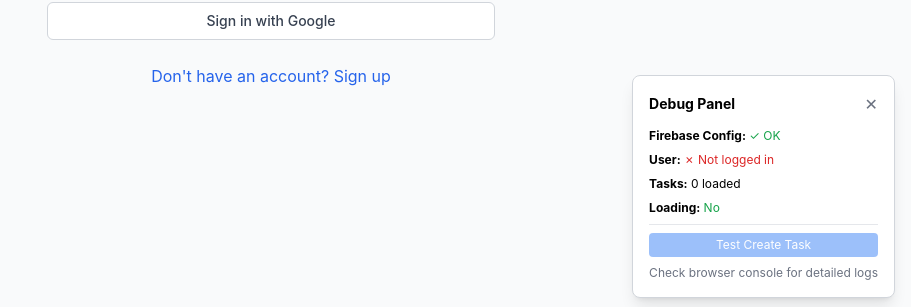
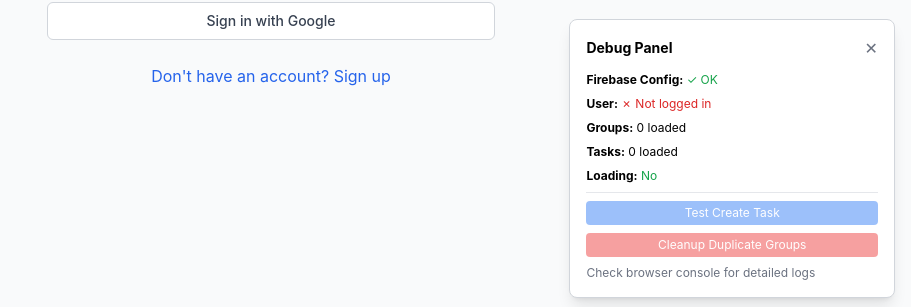
Before and after one commit to code-with-vanhai/todolist-app, a React (Vite) app: page /#/login in a window 1280 px wide. Both pictures are taken after a click on the button "Debug". Shown: the part 486-793 px from the top of the page, without its empty margins (369-1280 px from the left). Built offline with nearby package versions, Linux system fonts and the light colour scheme; no server answers.

Commit message:
Fix duplicate default group

```diff
--- a/src/components/debug/DebugPanel.tsx
+++ b/src/components/debug/DebugPanel.tsx
@@ -1,14 +1,20 @@
 import { useState } from 'react'
 import { useAuthStore } from '../../stores/authStore'
+import { useGroupStore } from '../../stores/groupStore'
 import { useTaskStore } from '../../stores/taskStore'
 import { checkFirebaseConfig } from '../../utils/debug'
 import { Priority, TaskStatus } from '../../types'
+import { collection, getDocs, doc, deleteDoc, updateDoc, query, where } from 'firebase/firestore'
+import { db } from '../../services/firebase'
 
 const DebugPanel = () => {
   const { user } = useAuthStore()
+  const { groups } = useGroupStore()
   const { tasks, loading, error, createTask } = useTaskStore()
   const [showDebug, setShowDebug] = useState(false)
   const [testLoading, setTestLoading] = useState(false)
+  const [cleanupLoading, setCleanupLoading] = useState(false)
+  const [cleanupResult, setCleanupResult] = useState<string | null>(null)
 
   const testCreateTask = async () => {
     if (!user) {
@@ -30,6 +36,104 @@ const DebugPanel = () => {
       alert(`Failed to create test task: ${error.message}`)
     } finally {
       setTestLoading(false)
+    }
+  }
+
+  const cleanupDuplicateGroups = async () => {
+    if (!user) {
+      alert('No user logged in!')
+      return
+    }
+
+    setCleanupLoading(true)
+    setCleanupResult(null)
+
+    try {
+      // Lấy tất cả groups của user
+      const groupsRef = collection(db, 'users', user.uid, 'groups')
+      const snapshot = await getDocs(groupsRef)
+
+      const allGroups: any[] = []
+      snapshot.forEach(doc => {
+        allGroups.push({
+          id: doc.id,
+          ...doc.data(),
+          createdAt: doc.data().createdAt?.toDate?.() || new Date()
+        })
+      })
+
+      // Tìm tất cả default groups (cả "Default" và "Nhóm mặc định")
+      const defaultGroups = allGroups.filter(group =>
+        group.name === 'Default' || group.name === 'Nhóm mặc định'
+      )
+
+      if (defaultGroups.length <= 1) {
+        setCleanupResult(`✅ Không có duplicate default groups (tổng: ${allGroups.length} groups, default groups: ${defaultGroups.length})`)
+        return
+      }
+
+      // Quyết định group nào sẽ giữ lại và đảm bảo tên là "Default"
+      let keepGroup
+      const officialDefaultGroup = defaultGroups.find(g => g.id === 'default')
+      if (officialDefaultGroup) {
+        keepGroup = officialDefaultGroup
+      } else {
+        // Giữ group được tạo sớm nhất
+        defaultGroups.sort((a, b) => a.createdAt.getTime() - b.createdAt.getTime())
+        keepGroup = defaultGroups[0]
+      }
+
+      // Đảm bảo group được giữ lại có tên là "Default"
+      if (keepGroup.name !== 'Default') {
+        try {
+          const keepGroupRef = doc(db, 'users', user.uid, 'groups', keepGroup.id)
+          await updateDoc(keepGroupRef, { name: 'Default' })
+          console.log(`Đã đổi tên group ${keepGroup.id} thành "Default"`)
+        } catch (error) {
+          console.error(`Lỗi khi đổi tên group ${keepGroup.id}:`, error)
+        }
+      }
+
+      // Chuyển tất cả tasks từ các groups duplicate về group được giữ lại
+      let movedTasksCount = 0
+      for (const group of defaultGroups) {
+        if (group.id !== keepGroup.id) {
+          try {
+            // Tìm tất cả tasks thuộc group này
+            const tasksQuery = query(
+              collection(db, 'users', user.uid, 'tasks'),
+              where('groupId', '==', group.id)
+            )
+            const tasksSnapshot = await getDocs(tasksQuery)
+
+            // Chuyển tasks về group được giữ lại
+            for (const taskDoc of tasksSnapshot.docs) {
+              await updateDoc(taskDoc.ref, {
+                groupId: keepGroup.id,
+                updatedAt: new Date()
+              })
+              movedTasksCount++
+            }
+
+            // Xóa group duplicate
+            const groupRef = doc(db, 'users', user.uid, 'groups', group.id)
+            await deleteDoc(groupRef)
+            console.log(`Đã xóa duplicate group: ${group.id} và chuyển ${tasksSnapshot.size} tasks`)
+          } catch (error) {
+            console.error(`Lỗi khi xử lý group ${group.id}:`, error)
+          }
+        }
+      }
+
+      const deletedCount = defaultGroups.length - 1
+
+      setCleanupResult(`🎉 Đã dọn dẹp thành công! Xóa ${deletedCount} duplicate groups, chuyển ${movedTasksCount} tasks, giữ lại: ${keepGroup.id}`)
+
+    } catch (error: any) {
+      console.error('Error cleaning up groups:', error)
+      setCleanupResult(`❌ Lỗi: ${error.message}`)
+    } finally {
+      setCleanupLoading(false)
     }
   }
 
@@ -76,6 +180,16 @@ const DebugPanel = () => {
         </div>
 
         <div>
+          <strong>Groups:</strong> {groups.length} loaded
+          {(() => {
+            const defaultGroups = groups.filter(g => g.name === 'Default' || g.name === 'Nhóm mặc định')
+            return defaultGroups.length > 1 && (
+              <span className="text-red-600 ml-1">⚠️ {defaultGroups.length} default groups!</span>
+            )
+          })()}
+        </div>
+
+        <div>
           <strong>Tasks:</strong> {tasks.length} loaded
         </div>
 
@@ -93,7 +207,7 @@ const DebugPanel = () => {
           </div>
         )}
 
-        <div className="pt-2 border-t">
+        <div className="pt-2 border-t space-y-2">
           <button
             onClick={testCreateTask}
             disabled={testLoading || !user}
@@ -101,6 +215,20 @@ const DebugPanel = () => {
           >
             {testLoading ? 'Creating...' : 'Test Create Task'}
           </button>
+
+          <button
+            onClick={cleanupDuplicateGroups}
+            disabled={cleanupLoading || !user}
+            className="w-full bg-red-500 text-white px-3 py-1 rounded text-xs disabled:opacity-50"
+          >
+            {cleanupLoading ? 'Cleaning...' : 'Cleanup Duplicate Groups'}
+          </button>
+
+          {cleanupResult && (
+            <div className="text-xs p-2 bg-gray-100 dark:bg-gray-700 rounded">
+              {cleanupResult}
+            </div>
+          )}
         </div>
 
         <div className="text-xs text-gray-500">
--- a/src/components/groups/GroupForm.tsx
+++ b/src/components/groups/GroupForm.tsx
@@ -33,6 +33,21 @@ const GroupForm: React.FC<GroupFormProps> = ({ group, onClose, onSuccess }) => {
 
     if (!formData.name.trim()) {
       setError('Group name is required')
+      return
+    }
+
+    // Prevent creating/editing groups with default names (except if it's already a default group)
+    const trimmedName = formData.name.trim()
+    const isDefaultGroup = group && (group.name === 'Default' || group.name === 'Nhóm mặc định')
+
+    if (!isDefaultGroup && (trimmedName === 'Default' || trimmedName === 'Nhóm mặc định')) {
+      setError('Không thể tạo nhóm với tên "Default" hoặc "Nhóm mặc định". Vui lòng chọn tên khác.')
+      return
+    }
+
+    // If editing a default group, prevent changing the name
+    if (isDefaultGroup && trimmedName !== group.name) {
+      setError('Không thể thay đổi tên của nhóm mặc định.')
       return
     }
 
--- a/src/components/groups/GroupSidebar.tsx
+++ b/src/components/groups/GroupSidebar.tsx
@@ -33,10 +33,11 @@ const GroupSidebar = () => {
   }
 
   const getDefaultTaskCount = () => {
-    // Count tasks with no group AND tasks assigned to the "Default" group
-    const defaultGroup = groups.find(group => group.name === 'Default')
+    // Count tasks with no group AND tasks assigned to any default group
+    const defaultGroups = groups.filter(group => group.name === 'Default' || group.name === 'Nhóm mặc định')
+    const defaultGroupIds = defaultGroups.map(g => g.id)
     return tasks.filter(task =>
-      !task.groupId || (defaultGroup && task.groupId === defaultGroup.id)
+      !task.groupId || defaultGroupIds.includes(task.groupId)
     ).length
   }
 
@@ -121,7 +122,7 @@ const GroupSidebar = () => {
           </button>
 
           {/* Custom Groups */}
-          {groups.filter(group => group.name !== 'Default').map((group) => (
+          {groups.filter(group => group.name !== 'Default' && group.name !== 'Nhóm mặc định').map((group) => (
             <div key={group.id} className="group relative">
               <button
                 onClick={() => handleGroupClick(group.id)}
@@ -142,7 +143,8 @@ const GroupSidebar = () => {
                 </div>
               </button>
 
-              {/* Group Actions (visible on hover) */}
+              {/* Group Actions (visible on hover) - Hide for default groups */}
+              {!(group.name === 'Default' || group.name === 'Nhóm mặc định') && (
                 <div className="absolute right-8 top-1/2 transform -translate-y-1/2 opacity-0 group-hover:opacity-100 transition-opacity flex space-x-0.5 bg-white dark:bg-gray-800 rounded shadow-sm">
                   <button
                     onClick={(e) => {
@@ -165,6 +167,7 @@ const GroupSidebar = () => {
                     <TrashIcon className="w-3 h-3" />
                   </button>
                 </div>
+              )}
             </div>
           ))}
         </div>
--- a/src/services/groups.ts
+++ b/src/services/groups.ts
@@ -44,9 +44,28 @@ export class GroupService {
     return collection(db, 'users', userId, 'groups')
   }
 
-  // Ensure default group exists (idempotent)
+  // Ensure default group exists (idempotent) - only if no default group exists
   async ensureDefaultGroup(userId: string): Promise<string> {
     try {
+      // First check if any default group already exists
+      const groupsRef = collection(db, 'users', userId, 'groups')
+      const snapshot = await getDocs(groupsRef)
+
+      let existingDefaultGroup = null
+      snapshot.forEach(doc => {
+        const data = doc.data()
+        if (data.name === 'Default' || data.name === 'Nhóm mặc định') {
+          existingDefaultGroup = { id: doc.id, ...data }
+        }
+      })
+
+      // If a default group already exists, return its ID
+      if (existingDefaultGroup) {
+        debugLog('GroupService: Default group already exists', existingDefaultGroup.id)
+        return existingDefaultGroup.id
+      }
+
+      // Only create if no default group exists
       const defaultGroupRef = doc(db, 'users', userId, 'groups', 'default')
       await setDoc(defaultGroupRef, {
         name: 'Default',
@@ -55,6 +74,7 @@ export class GroupService {
         createdAt: serverTimestamp(),
         updatedAt: serverTimestamp(),
       }, { merge: true })
+      debugLog('GroupService: Created new default group')
       return 'default'
     } catch (error: any) {
       debugError('GroupService: Ensure default group failed', error)
--- a/src/stores/groupStore.ts
+++ b/src/stores/groupStore.ts
@@ -126,7 +126,7 @@ export const useGroupStore = create<GroupState>((set, get) => ({
 
   getDefaultGroup: () => {
     const { groups } = get()
-    return groups.find(group => group.name === 'Default') || {
+    return groups.find(group => group.name === 'Default' || group.name === 'Nhóm mặc định') || {
       id: 'default',
       name: 'Default',
       color: '#6B7280',
```
Also changed, not shown: src/components/tasks/TaskForm.tsx (+34 -22 lines). Lines whose indentation alone changed are shown as unchanged.
